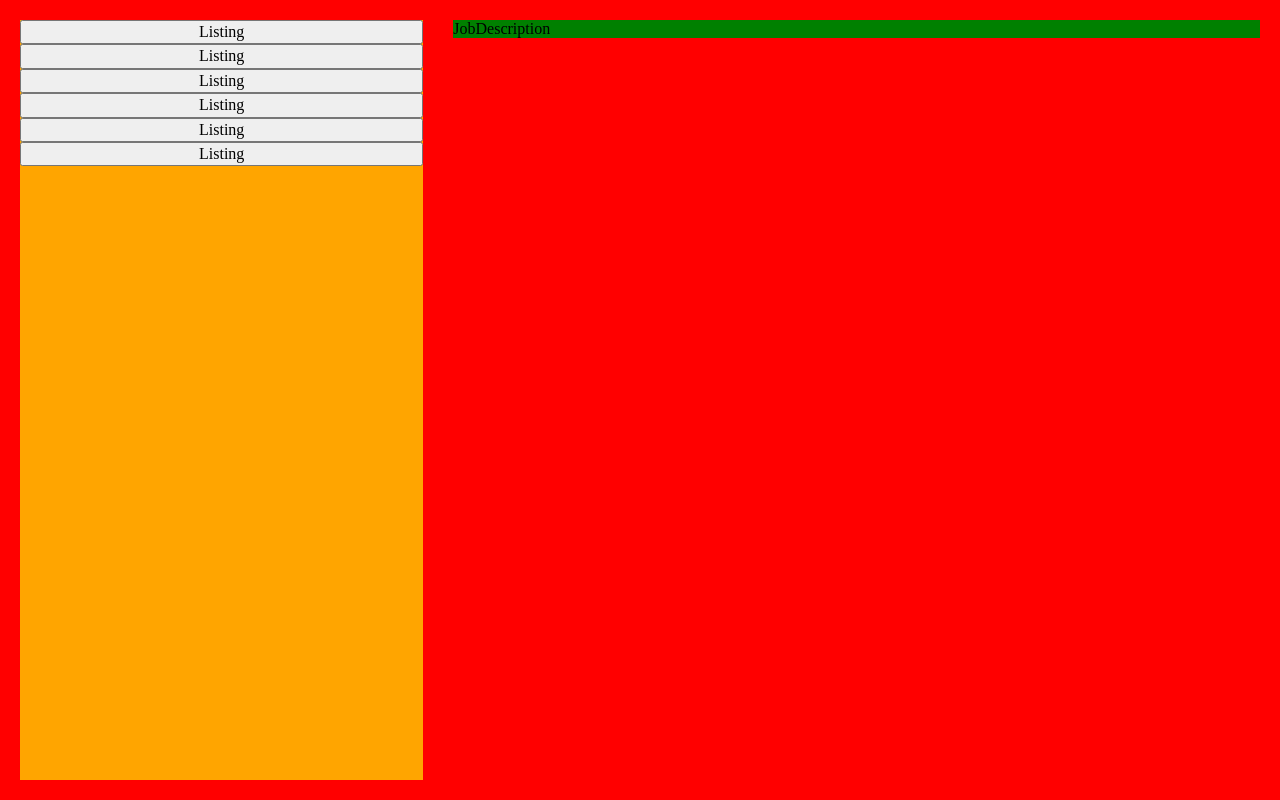
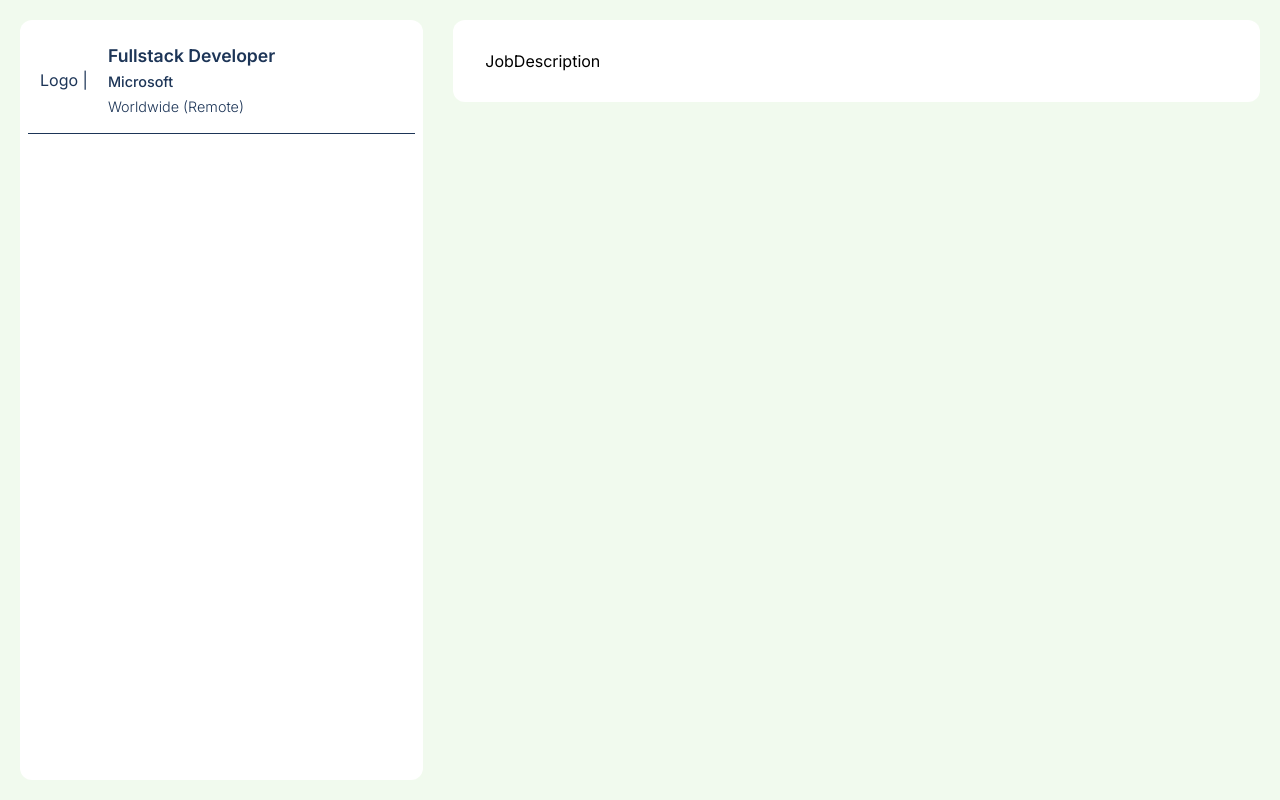
Before and after one commit to indraantoor/Job-Listings, a Next.js app: page / in a window 1280 px wide. Built offline with nearby package versions, Linux system fonts and the light colour scheme.

Commit message:
feat: side bar with job listing dummy
Signed-off-by: indraantoor <indraantoor@gmail.com>

```diff
--- a/components/JobDescription/styles/jobDescription.styles.module.css
+++ b/components/JobDescription/styles/jobDescription.styles.module.css
@@ -1,3 +1,5 @@
 .jobDescriptionContainer {
-  background: green;
+  background: white;
+  padding: 32px;
+  border-radius: 12px;
 }
--- a/components/Sidebar/JobListing/index.tsx
+++ b/components/Sidebar/JobListing/index.tsx
@@ -1,9 +1,35 @@
 import styles from './styles/jobListing.styles.module.css';
 
-const JobListing = () => {
+interface IJobListingProps {
+  isSelected: boolean;
+  jobTitle: string;
+  companyName: string;
+  location: string;
+}
+
+const JobListing = ({
+  isSelected = false,
+  jobTitle = '',
+  companyName = '',
+  location = '',
+}: IJobListingProps) => {
   return (
     <div>
-      <button className={styles.jobListingBtn}>Listing</button>
+      <button
+        className={styles.jobListingBtn}
+        style={{
+          background: isSelected ? '#a8dadc' : 'white',
+        }}
+      >
+        <div>Logo | </div>
+        <div className={styles.infoContainer}>
+          <h2 className={styles.jobTitle}>{jobTitle}</h2>
+          <div className={styles.companyName}>
+            <span>{companyName}</span>
+          </div>
+          <div className={styles.location}>{location}</div>
+        </div>
+      </button>
     </div>
   );
 };
--- a/components/Sidebar/JobListing/styles/jobListing.styles.module.css
+++ b/components/Sidebar/JobListing/styles/jobListing.styles.module.css
@@ -1,4 +1,38 @@
 .jobListingBtn {
   width: 100%;
   cursor: pointer;
+  text-align: left;
+  padding: 18px 12px;
+  display: flex;
+  gap: 20px;
+  border-radius: 0;
+  align-items: center;
+  border: none;
+  color: #1d3557;
+  border-bottom: 1px solid #1d3557;
 }
+
+.jobListingBtn:hover {
+  background: #a8dadc !important;
+}
+
+.infoContainer {
+  display: flex;
+  flex-direction: column;
+  gap: 8px;
+}
+
+.jobTitle {
+  font-size: 1.1rem;
+  font-weight: 600;
+}
+
+.companyName {
+  font-weight: 500;
+  font-size: 0.9rem;
+}
+
+.location {
+  font-size: 0.9rem;
+  font-weight: 300;
+}
--- a/components/Sidebar/index.tsx
+++ b/components/Sidebar/index.tsx
@@ -4,12 +4,12 @@ import styles from './styles/sidebar.styles.module.css';
 const Sidebar = () => {
   return (
     <aside className={styles.sidebarContainer}>
-      <JobListing />
-      <JobListing />
-      <JobListing />
-      <JobListing />
-      <JobListing />
-      <JobListing />
+      <JobListing
+        isSelected={false}
+        jobTitle="Fullstack Developer"
+        companyName="Microsoft"
+        location="Worldwide (Remote)"
+      />
     </aside>
   );
 };
--- a/components/Sidebar/styles/sidebar.styles.module.css
+++ b/components/Sidebar/styles/sidebar.styles.module.css
@@ -1,3 +1,6 @@
 .sidebarContainer {
-  background: orange;
+  background: white;
+  border-radius: 12px;
+  padding: 8px;
+  overflow-y: scroll;
 }
--- a/pages/_app.tsx
+++ b/pages/_app.tsx
@@ -1,12 +1,6 @@
 import type { AppProps } from 'next/app';
-import { Inter } from 'next/font/google';
 import '../styles/globals.css';
 import { NextPageWithLayout } from './page';
-
-export const inter = Inter({
-  subsets: ['latin'],
-  display: 'swap',
-});
 
 interface AppPropsWithLayout extends AppProps {
   Component: NextPageWithLayout;
--- a/pages/index.tsx
+++ b/pages/index.tsx
@@ -3,6 +3,12 @@ import { NextPageWithLayout } from './page';
 import Sidebar from 'components/Sidebar';
 import JobDescription from 'components/JobDescription';
 import styles from '../styles/Home.module.css';
+import { Inter } from 'next/font/google';
+
+export const inter = Inter({
+  subsets: ['latin'],
+  display: 'swap',
+});
 
 const Home: NextPageWithLayout = () => {
   return (
@@ -23,7 +29,7 @@ Home.getLayout = (page) => {
         <link rel="icon" href="/favicon.ico" />
       </Head>
 
-      <div className={styles.container}>
+      <div className={`${styles.container} ${inter.className}`}>
         <Sidebar />
         {page}
       </div>
--- a/styles/Home.module.css
+++ b/styles/Home.module.css
@@ -1,5 +1,5 @@
 .container {
-  background: red;
+  background: #f1faee;
   padding: 20px;
   display: grid;
   grid-template-columns: 1fr 2fr;
```
